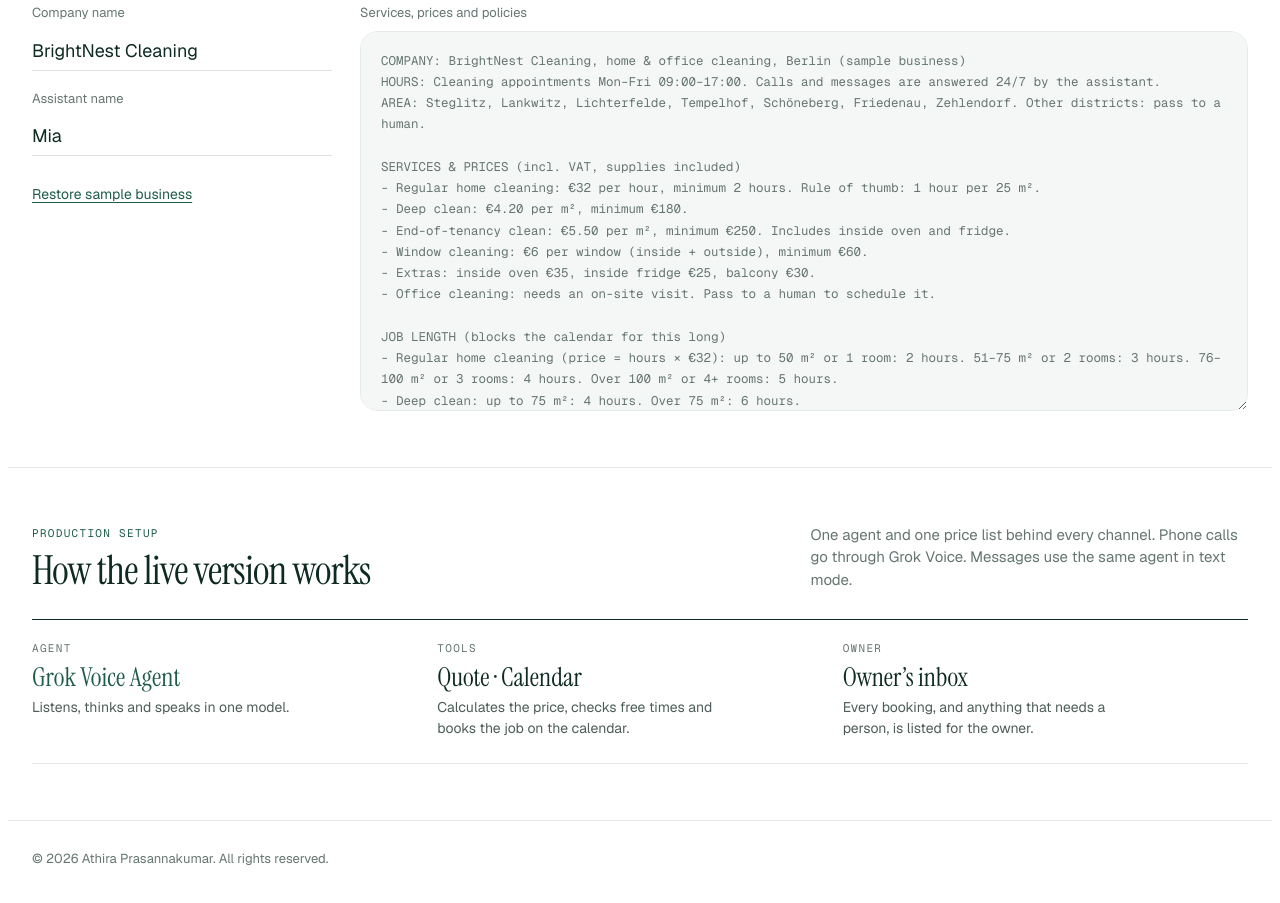
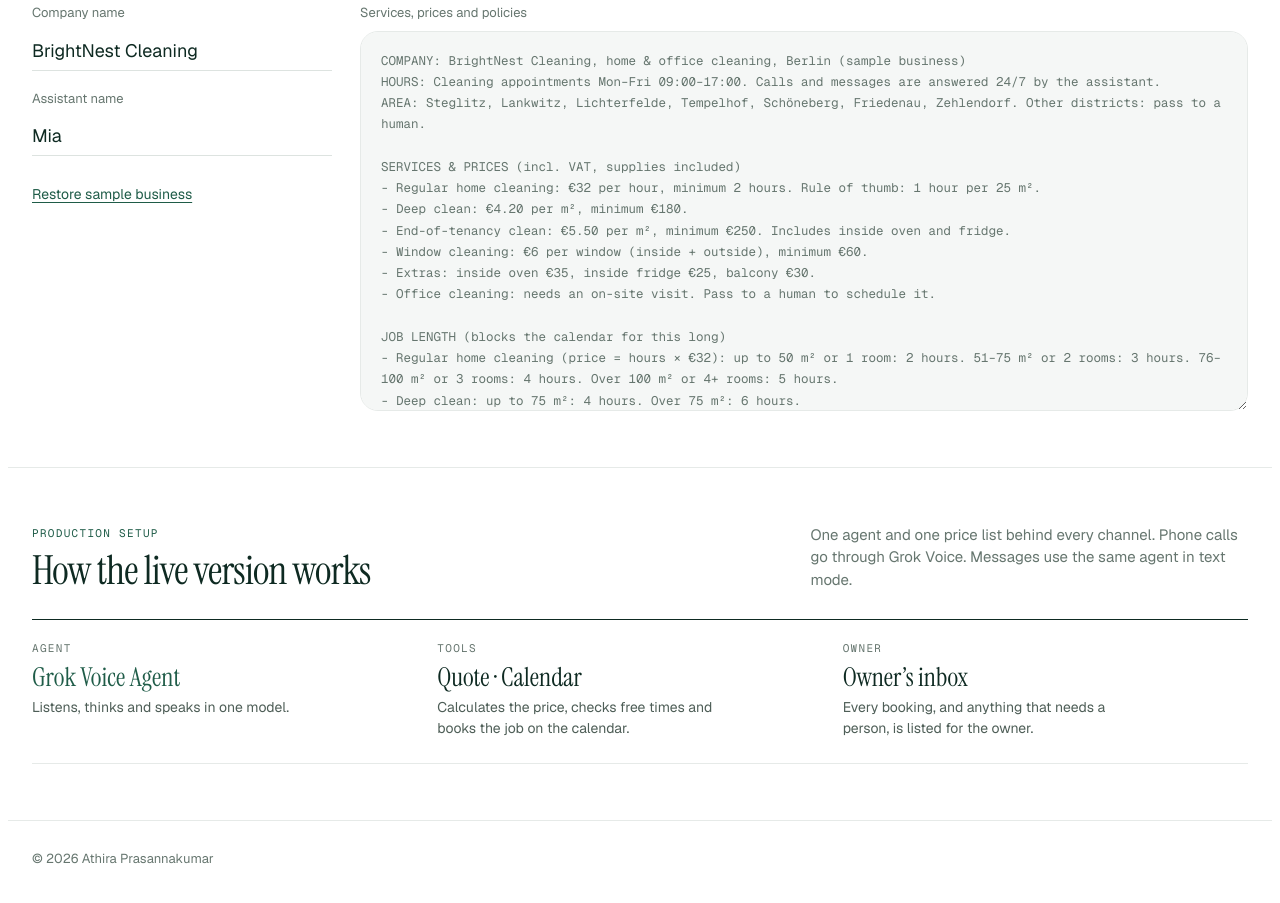
Before and after one commit to AthiraPKumar/brightnest-front-desk, a plain HTML site: page artifact/artifact-source.html in a window 1280 px wide. Shown: the part 1217-2120 px from the top of the page. Drawn offline with nearby package versions, Linux system fonts and the light colour scheme.

Commit message:
Shorten the copyright line
Co-Authored-By: Claude Opus 5.5 <noreply@anthropic.com>

```diff
--- a/artifact/artifact-source.html
+++ b/artifact/artifact-source.html
@@ -256,7 +256,7 @@ footer{padding-block:28px 40px;color:var(--lichen);font-size:13px;border-top:1px
   </div>
 </div></section>
 
-<footer class="gutter"><div class="inner">© 2026 Athira Prasannakumar. All rights reserved.</div></footer>
+<footer class="gutter"><div class="inner">© 2026 Athira Prasannakumar</div></footer>
 
 <script>
 (function(){
```
Also changed, not shown: index.html (+1 -1 lines).
